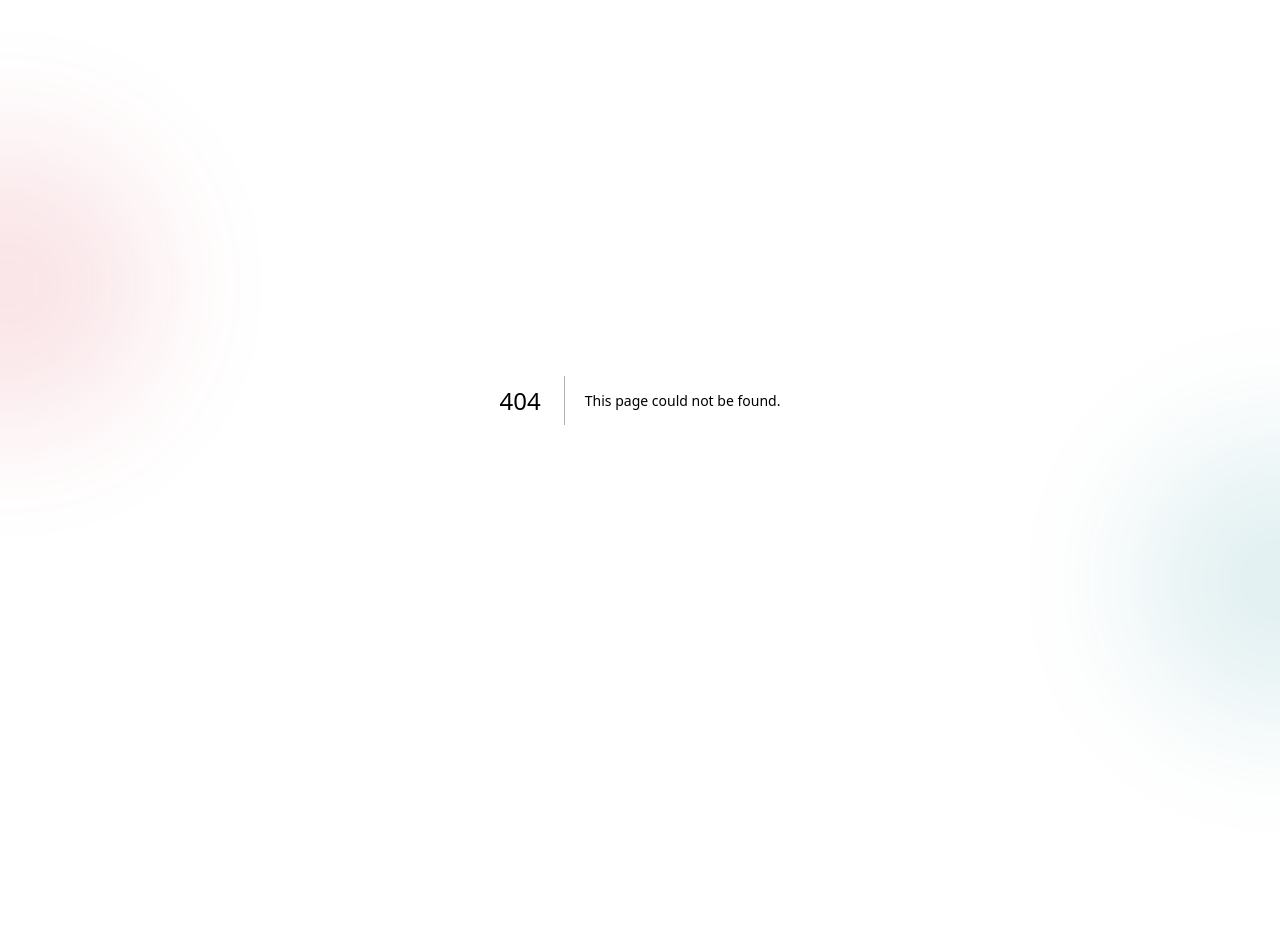
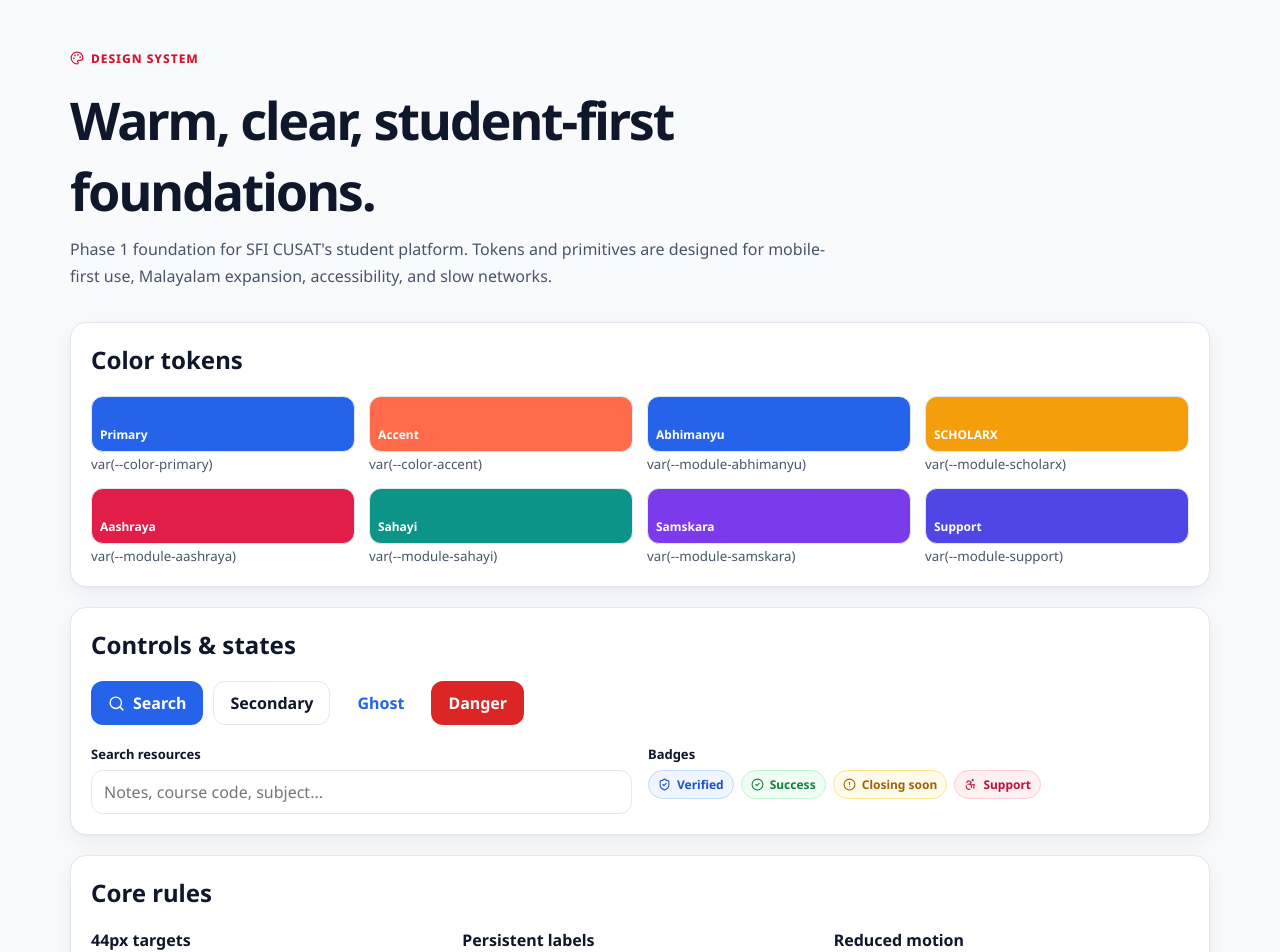
Before and after one commit to Com-Adarsh/Sficusatapp-, a Next.js app: page /design-system in a window 1280 px wide. Before the commit this address had no page. Shown: the top 952 px of the page. Before the commit the page ends 800 px from the top, so only its background shows below. Built offline with nearby package versions, Linux system fonts and the light colour scheme.

Commit message:
feat: add design system showcase

```diff
--- /dev/null
+++ b/app/design-system/page.tsx
@@ -0,0 +1,79 @@
+"use client";
+
+import { Accessibility, CheckCircle2, CircleAlert, Palette, Search, ShieldCheck } from "lucide-react";
+
+const colors = [
+  ["Primary", "var(--color-primary)"],
+  ["Accent", "var(--color-accent)"],
+  ["Abhimanyu", "var(--module-abhimanyu)"],
+  ["SCHOLARX", "var(--module-scholarx)"],
+  ["Aashraya", "var(--module-aashraya)"],
+  ["Sahayi", "var(--module-sahayi)"],
+  ["Samskara", "var(--module-samskara)"],
+  ["Support", "var(--module-support)"],
+];
+
+export default function DesignSystemPage() {
+  return (
+    <main className="design-system">
+      <div className="shell" style={{ paddingTop: 48, paddingBottom: 80 }}>
+        <div style={{ maxWidth: 760, marginBottom: 32 }}>
+          <span className="eyebrow"><Palette size={14} aria-hidden="true" /> Design system</span>
+          <h1 style={{ fontSize: "clamp(32px,6vw,52px)", letterSpacing: "-.04em", margin: "14px 0 10px" }}>
+            Warm, clear, student-first foundations.
+          </h1>
+          <p style={{ color: "var(--color-muted)", lineHeight: 1.7, margin: 0 }}>
+            Phase 1 foundation for SFI CUSAT&apos;s student platform. Tokens and primitives are
+            designed for mobile-first use, Malayalam expansion, accessibility, and slow networks.
+          </p>
+        </div>
+
+        <section className="ds-card" aria-labelledby="colors">
+          <h2 id="colors" style={{ marginTop: 0 }}>Color tokens</h2>
+          <div className="grid4">
+            {colors.map(([name, value]) => (
+              <div key={name}>
+                <div className="ds-swatch" style={{ background: value }}>{name}</div>
+                <small style={{ color: "var(--color-muted)" }}>{value}</small>
+              </div>
+            ))}
+          </div>
+        </section>
+
+        <section style={{ marginTop: 20 }} className="ds-card" aria-labelledby="controls">
+          <h2 id="controls" style={{ marginTop: 0 }}>Controls & states</h2>
+          <div className="actions" style={{ marginTop: 12 }}>
+            <button className="ds-button ds-button-primary"><Search size={17} aria-hidden="true" /> Search</button>
+            <button className="ds-button ds-button-secondary">Secondary</button>
+            <button className="ds-button ds-button-ghost">Ghost</button>
+            <button className="ds-button ds-button-danger">Danger</button>
+          </div>
+          <div className="grid2" style={{ marginTop: 20 }}>
+            <label>
+              <span style={{ display: "block", fontWeight: 700, fontSize: 13, marginBottom: 7 }}>Search resources</span>
+              <input className="ds-control" style={{ width: "100%" }} placeholder="Notes, course code, subject..." aria-label="Search resources" />
+            </label>
+            <div>
+              <span style={{ display: "block", fontWeight: 700, fontSize: 13, marginBottom: 7 }}>Badges</span>
+              <div className="chips" style={{ marginTop: 0 }}>
+                <span className="ds-badge ds-badge-blue"><ShieldCheck size={13} /> Verified</span>
+                <span className="ds-badge ds-badge-green"><CheckCircle2 size={13} /> Success</span>
+                <span className="ds-badge ds-badge-amber"><CircleAlert size={13} /> Closing soon</span>
+                <span className="ds-badge ds-badge-rose"><Accessibility size={13} /> Support</span>
+              </div>
+            </div>
+          </div>
+        </section>
+
+        <section style={{ marginTop: 20 }} className="ds-card" aria-labelledby="rules">
+          <h2 id="rules" style={{ marginTop: 0 }}>Core rules</h2>
+          <div className="grid3">
+            <div><strong>44px targets</strong><p style={{ color: "var(--color-muted)", lineHeight: 1.6 }}>Touch-friendly controls for one-hand mobile use.</p></div>
+            <div><strong>Persistent labels</strong><p style={{ color: "var(--color-muted)", lineHeight: 1.6 }}>Labels stay visible; helper and error text never replace them.</p></div>
+            <div><strong>Reduced motion</strong><p style={{ color: "var(--color-muted)", lineHeight: 1.6 }}>Motion is subtle and respects user preferences.</p></div>
+          </div>
+        </section>
+      </div>
+    </main>
+  );
+}
```
